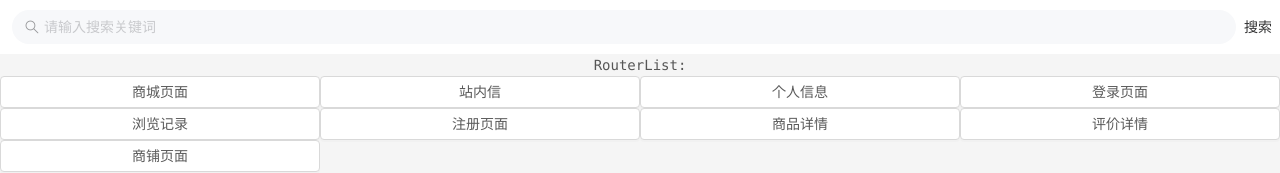
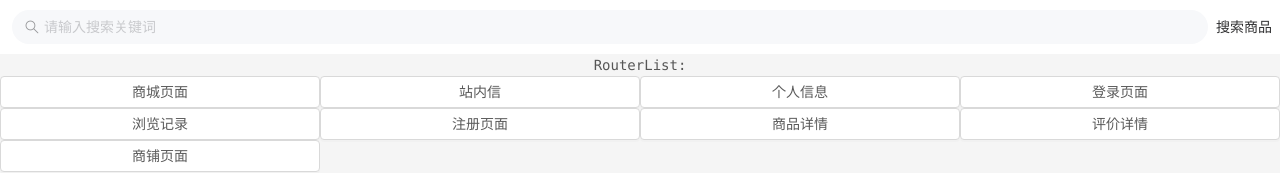
Before and after one commit to ztczsunday/orangemarketfornt, a Vue app: page /#/ in a window 1280 px wide. Shown: the top 173 px of the page. Built offline with nearby package versions, Linux system fonts and the light colour scheme; what vue-cookies would draw is missing.

Commit message:
Page Header修改：搜索按钮修改名字

```diff
--- a/src/components/frame/Login.vue
+++ b/src/components/frame/Login.vue
@@ -97,11 +97,6 @@ export default {
       params.append("password", this.password);
       const result = await $.post('/login', params).then(result => result.data);
       console.log(result);
-      const mmap = await $.post('/order').then(result => result.data);
-      console.log(mmap);
-      if (result !== undefined && result.success === true) {
-        await this.$router.push("/");
-      }
     }
   }
 }
--- a/src/components/subcomponents/PageHeader.vue
+++ b/src/components/subcomponents/PageHeader.vue
@@ -18,7 +18,7 @@
     >
       <template #action>
         <div @click="onSearch">
-          搜索
+          搜索商品
         </div>
       </template>
     </VanSearch>
```
